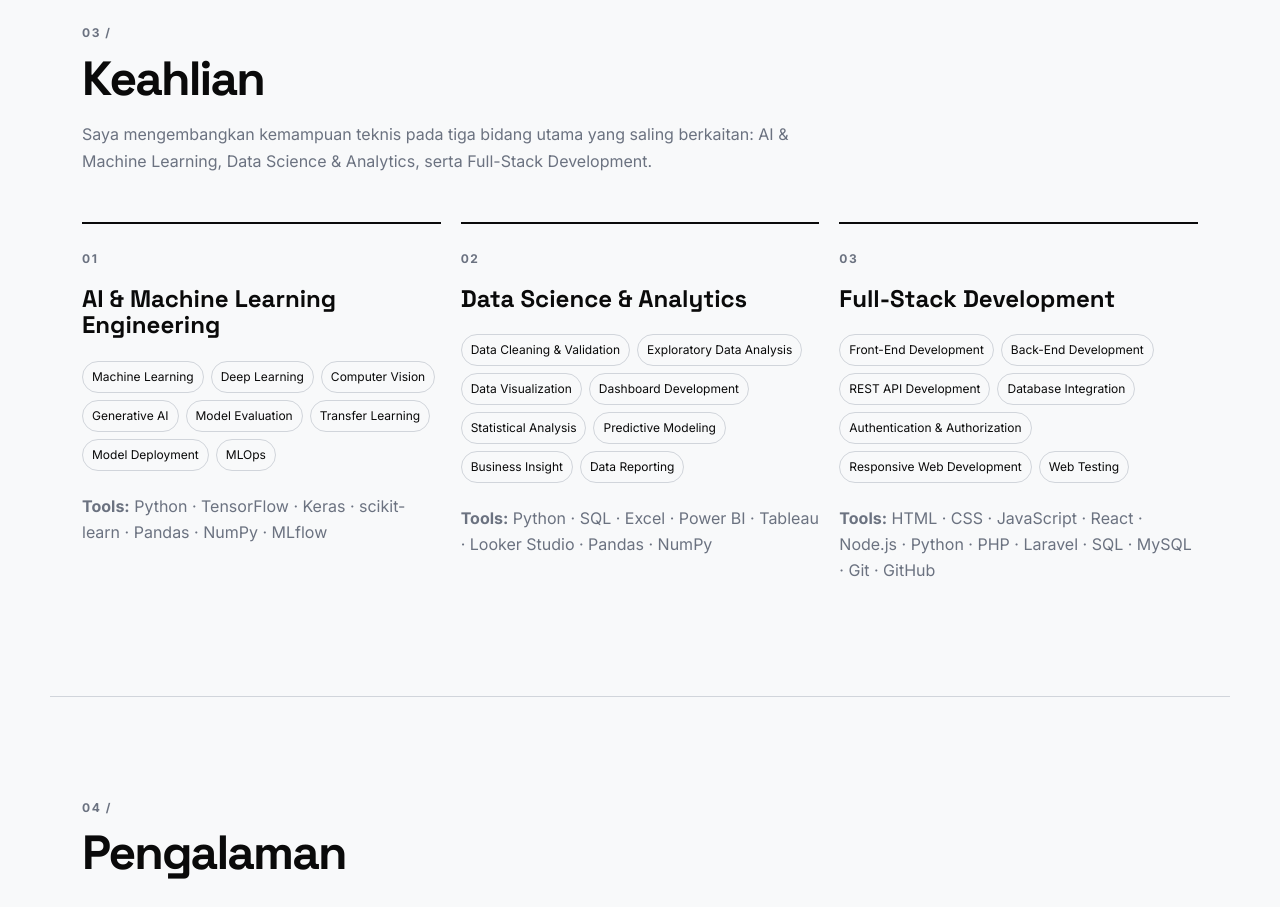
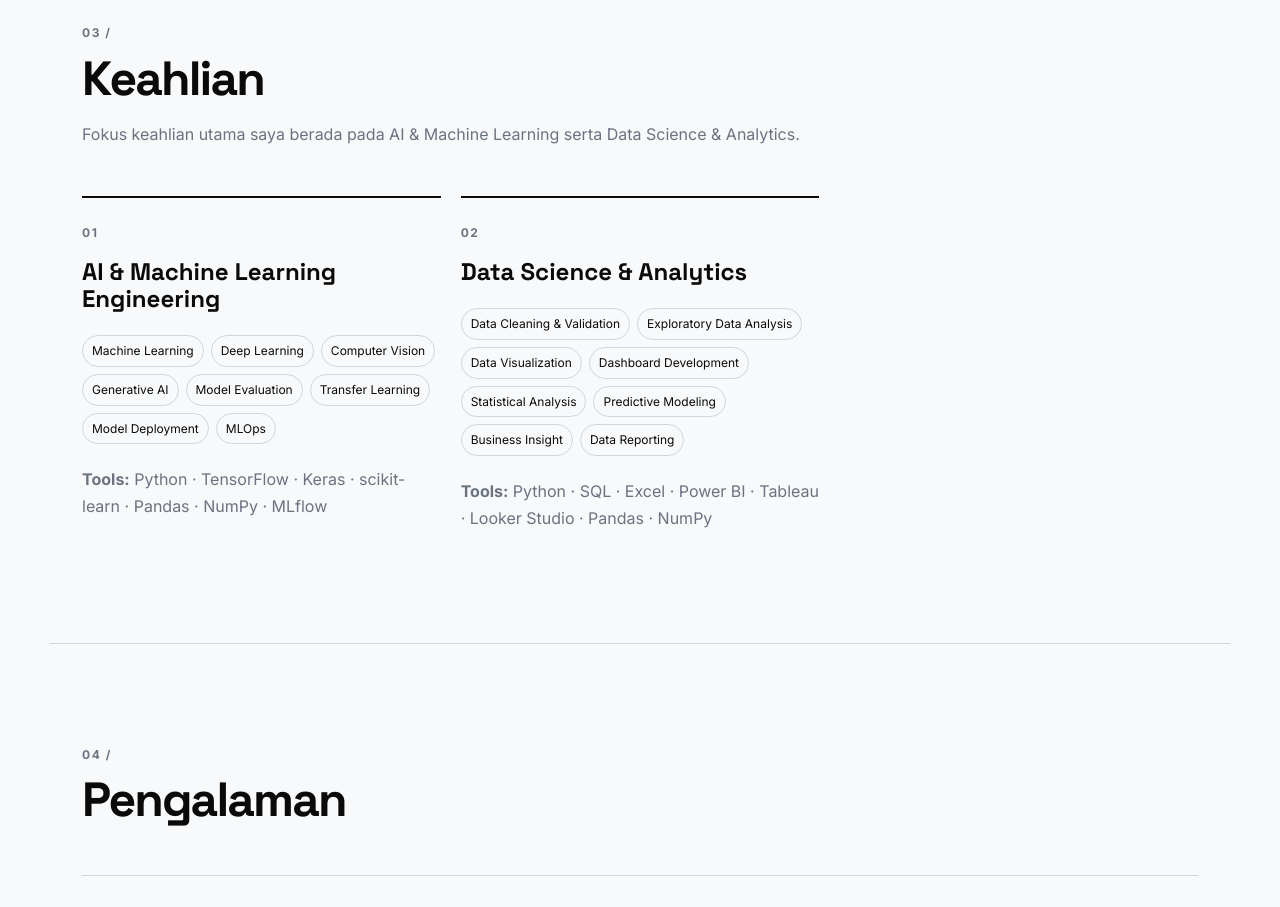
Before and after one commit to RezaHarahap/reza-portfolio, a React (Vite) app in the folder client/: page / in a window 1280 px wide. Shown: the part 1720-2627 px from the top of the page. Built offline with nearby package versions, Linux system fonts and the light colour scheme.

Commit message:
Move full-stack expertise out of primary expertise section

```diff
--- a/client/src/sections/Expertise.jsx
+++ b/client/src/sections/Expertise.jsx
@@ -14,12 +14,6 @@ const data = [
     skills: ['Data Cleaning & Validation','Exploratory Data Analysis','Data Visualization','Dashboard Development','Statistical Analysis','Predictive Modeling','Business Insight','Data Reporting'],
     tools: 'Python · SQL · Excel · Power BI · Tableau · Looker Studio · Pandas · NumPy',
   },
-  {
-    n: '03',
-    title: 'Full-Stack Development',
-    skills: ['Front-End Development','Back-End Development','REST API Development','Database Integration','Authentication & Authorization','Responsive Web Development','Web Testing'],
-    tools: 'HTML · CSS · JavaScript · React · Node.js · Python · PHP · Laravel · SQL · MySQL · Git · GitHub',
-  },
 ];
 
 export default function Expertise() {
@@ -31,8 +25,8 @@ export default function Expertise() {
         index="03 /"
         title={t.sections.expertise}
         description={id
-          ? 'Saya mengembangkan kemampuan teknis pada tiga bidang utama yang saling berkaitan: AI & Machine Learning, Data Science & Analytics, serta Full-Stack Development.'
-          : 'I develop technical capabilities across three connected areas: AI & Machine Learning, Data Science & Analytics, and Full-Stack Development.'}
+          ? 'Fokus keahlian utama saya berada pada AI & Machine Learning serta Data Science & Analytics.'
+          : 'My primary technical focus is AI & Machine Learning and Data Science & Analytics.'}
       />
       <div className="expertise-grid">
         {data.map(({ n, title, skills, tools }) => (
```
